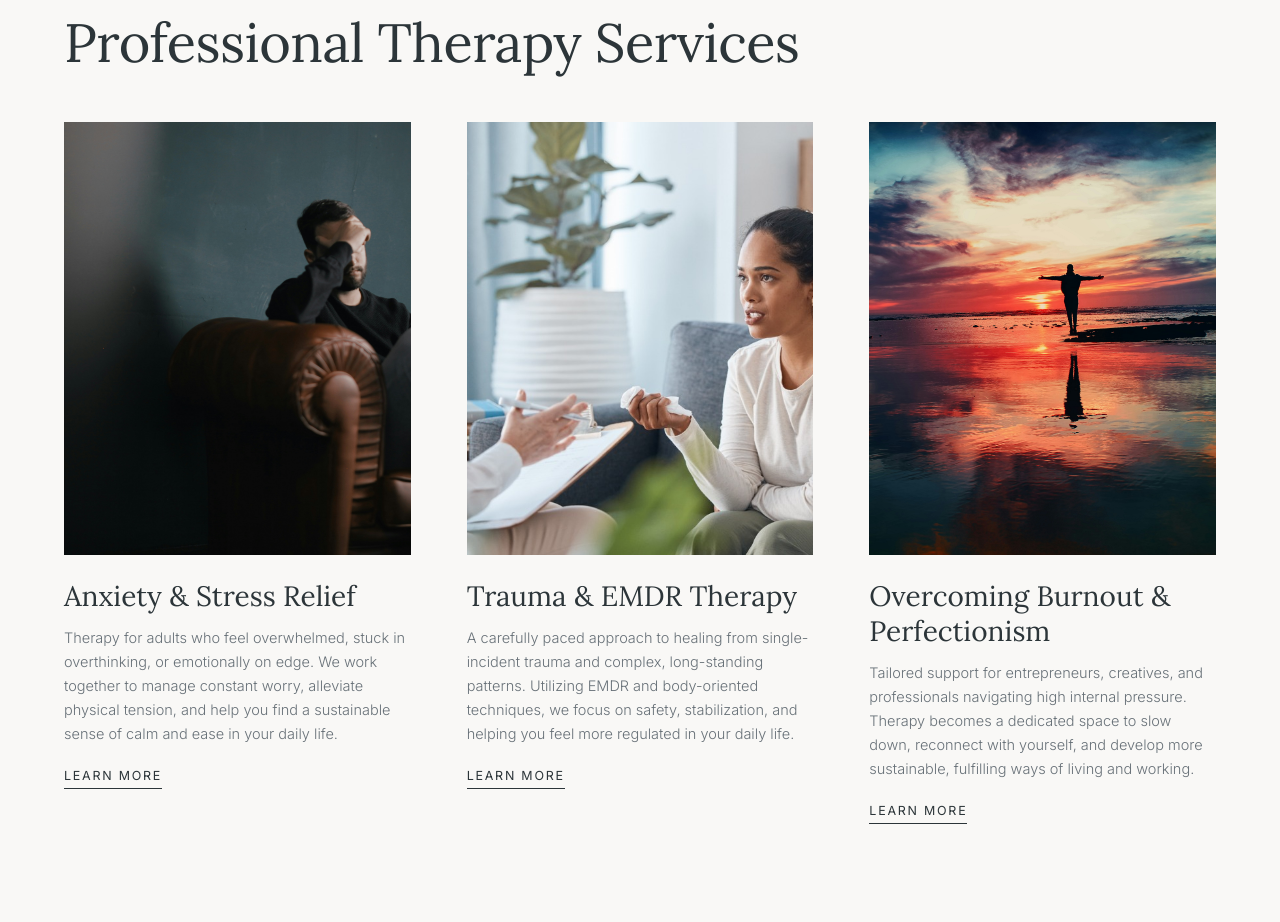
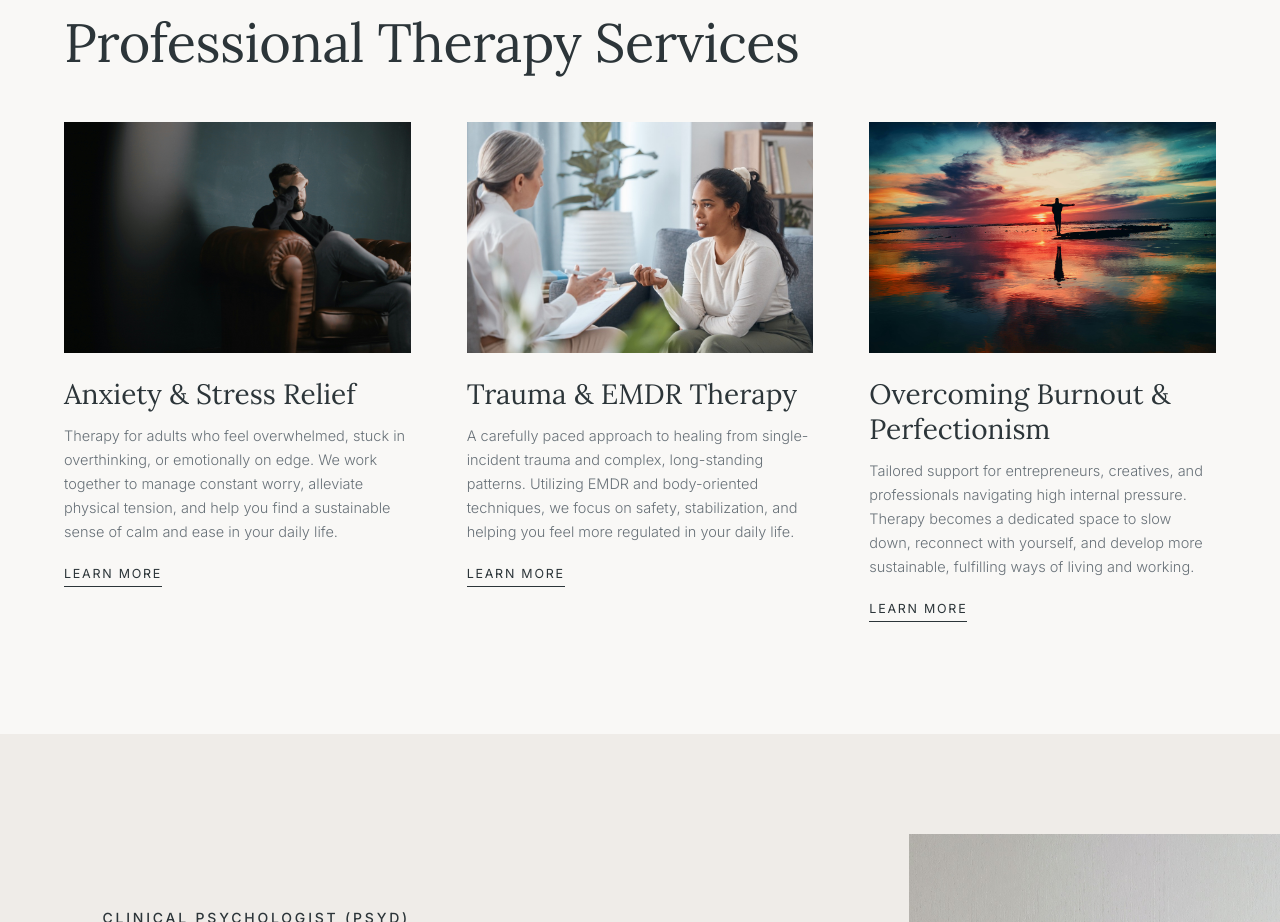
Before and after one commit to BishnuIIIT/Grow-My-Therapy, a Next.js app: page / in a window 1280 px wide. Shown: the part 2180-3102 px from the top of the page. Built offline with nearby package versions, Linux system fonts and the light colour scheme.

Commit message:
style: change WhoWeHelp image grid aspect ratio to landscape to prevent cropping of uploaded photos

```diff
--- a/src/components/WhoWeHelp.tsx
+++ b/src/components/WhoWeHelp.tsx
@@ -20,8 +20,8 @@ export default function WhoWeHelp() {
           {whoWeHelpCards.map((card) => (
             <div key={card.id} className="flex flex-col group">
 
-              {/* Image Container - 4:5 Portrait */}
-              <div className="relative w-full aspect-[4/5] overflow-hidden mb-5 lg:mb-6">
+              {/* Image Container - 3:2 Landscape */}
+              <div className="relative w-full aspect-[3/2] overflow-hidden mb-5 lg:mb-6 bg-[#EFECE8]">
                 <Image
                   src={card.image}
                   alt={card.alt}
```
